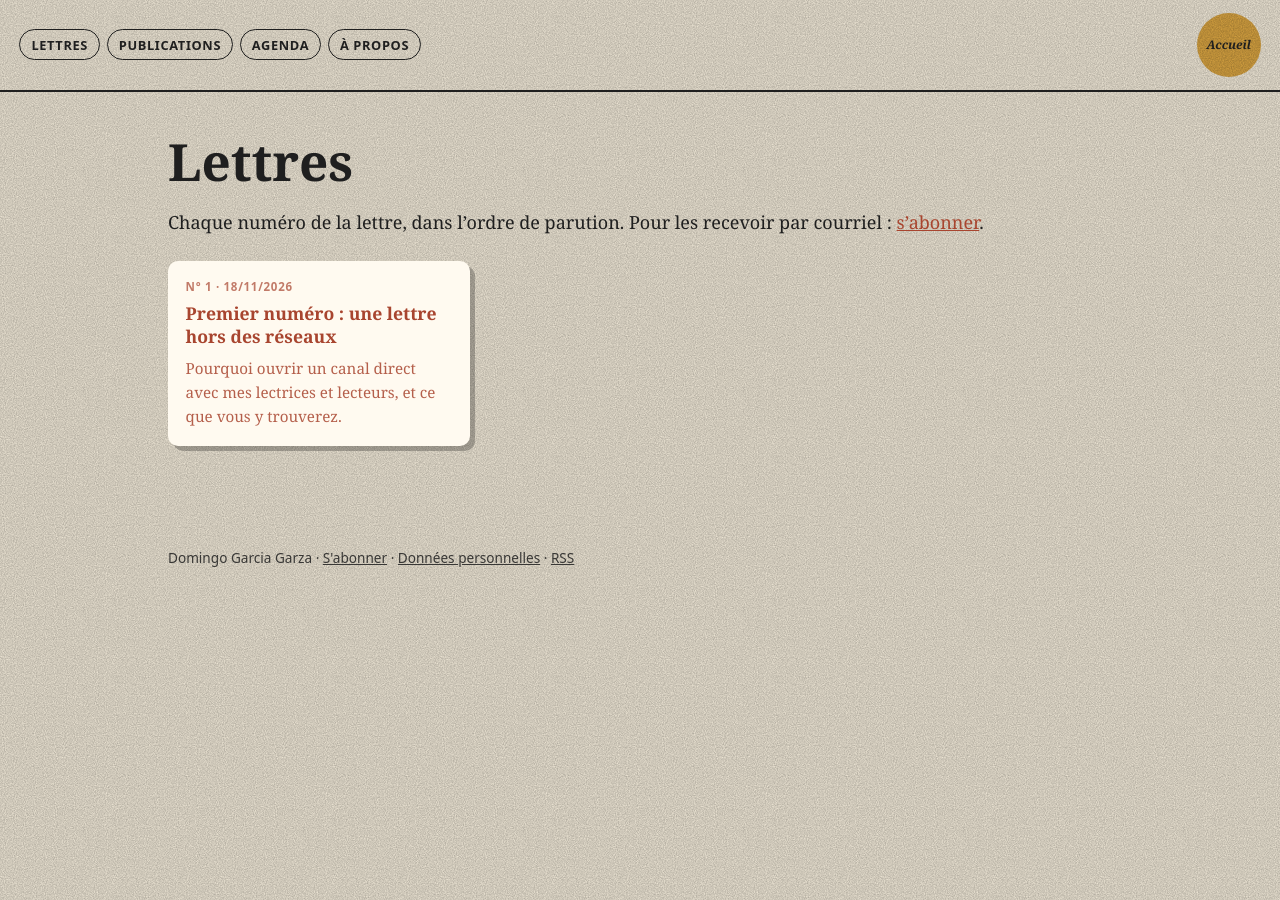
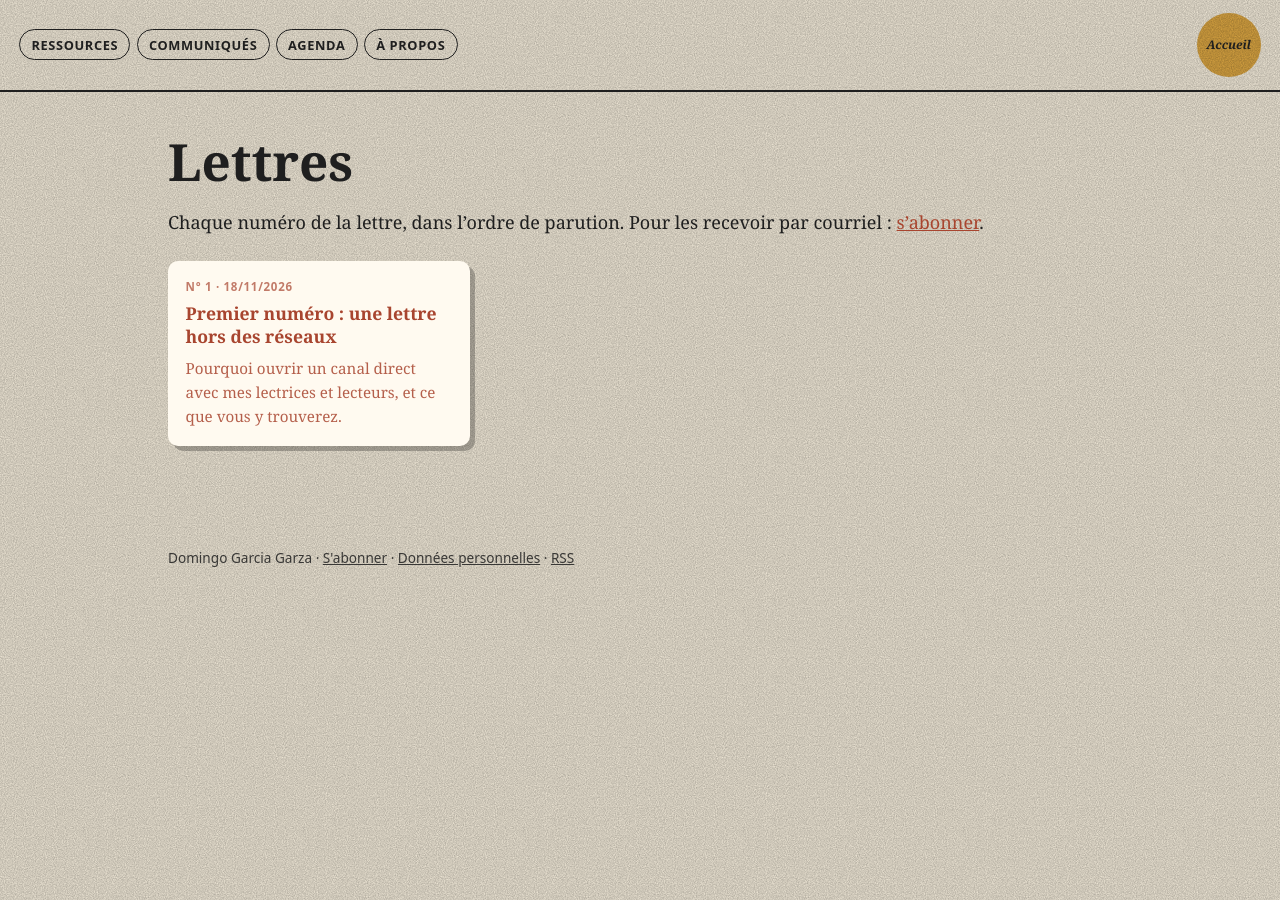
Before and after one commit to domgarci/lettre, a Jekyll site: the page built from lettres.md, in a window 1280 px wide. Built offline with Jekyll 4.4.1, drawn with Linux system fonts in a browser that asks for light colours.

Commit message:
Update navigation links in default layout

```diff
--- a/_layouts/default.html
+++ b/_layouts/default.html
@@ -10,8 +10,8 @@
 <body class="theme-{{ page.theme | default: 'papier' }} grain">
   <header class="bandeau">
     <nav>
-      <a href="{{ '/lettres/' | relative_url }}">Lettres</a>
-      <a href="{{ '/publications/' | relative_url }}">Publications</a>
+      <a href="{{ '/ressources/' | relative_url }}">Ressources</a>
+      <a href="{{ '/communiques/' | relative_url }}">Communiqués</a>
       <a href="{{ '/agenda/' | relative_url }}">Agenda</a>
       <a href="{{ '/a-propos/' | relative_url }}">À propos</a>
     </nav>
```
